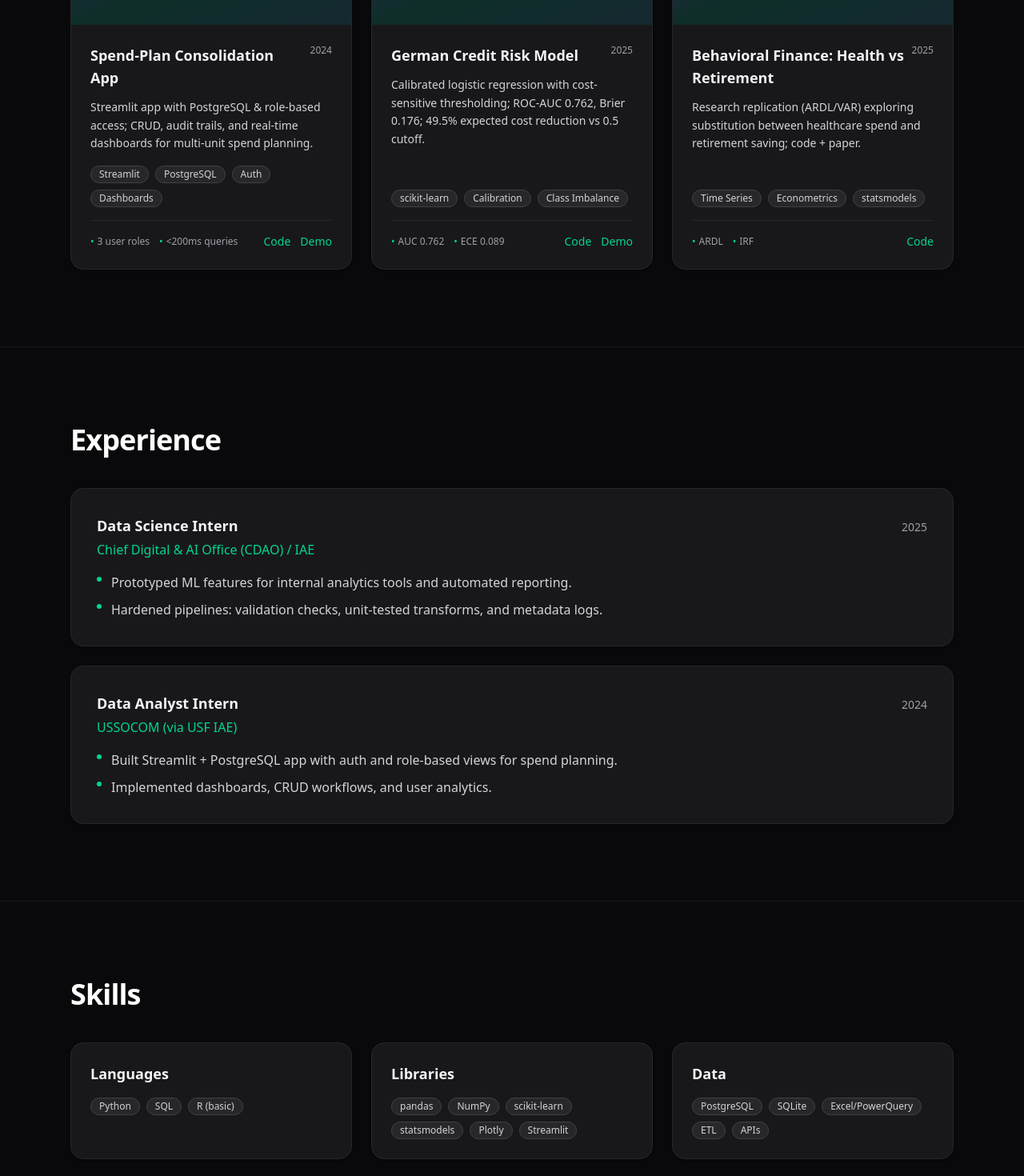
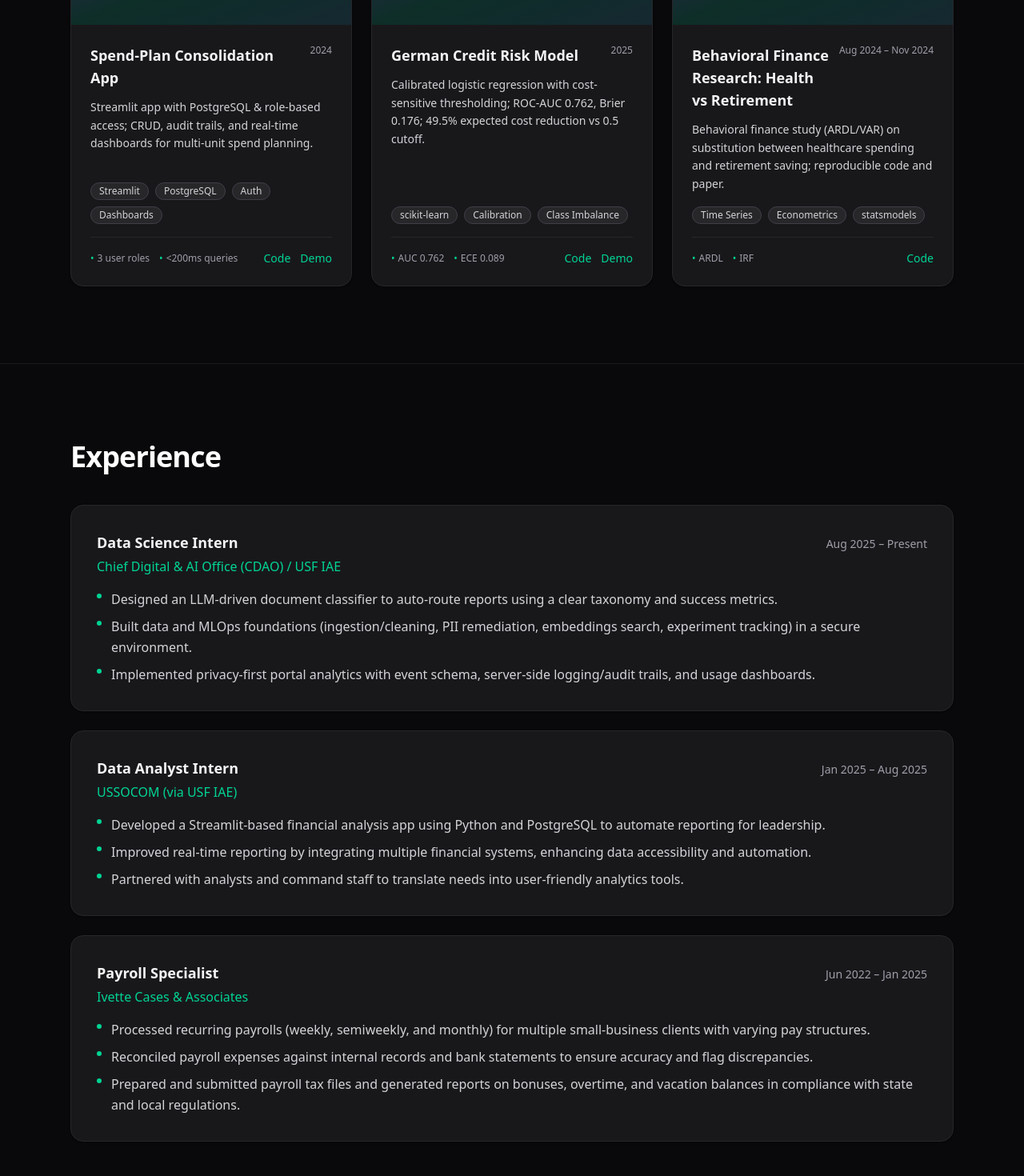
Before and after one commit to Je4n-A/Portfolio_Website, a React (Vite) app in the folder my-portfolio/: page / in a window 1280 px wide. Shown: the part 980-2450 px from the top of the page at 80% size. Built offline with nearby package versions, Linux system fonts and the light colour scheme.

Commit message:
"refinements"

```diff
--- a/my-portfolio/src/App.tsx
+++ b/my-portfolio/src/App.tsx
@@ -3,7 +3,7 @@ import { useEffect, useMemo, useState } from "react";
 
 const DATA = {
   name: "Jean Alvarez",
-  role: "Data Scientist & Analyst",
+  role: "Data Science & Analytics",
   tagline:
     "Data scientist blending finance and ML—turning messy data into decisions with Python, SQL, and reproducible pipelines.",
   location: "Tampa, FL",
@@ -12,8 +12,8 @@ const DATA = {
   links: {
     email: "mailto:jeanma6742@gmail.com?subject=Hi%20Jean%20—%20Portfolio%20Inquiry",
     github: "https://github.com/Je4n-A",
-    linkedin: "https://www.linkedin.com/in/jeanamlvarez034/",
-    kaggle: "https://www.kaggle.com/your-handle",
+    linkedin: "https://www.linkedin.com/in/jeanamalvarez034/",
+    // kaggle: "https://www.kaggle.com/your-handle",
     resume: "/resume/Jean_Alvarez_Resume.pdf",
   },
   skills: {
@@ -21,6 +21,7 @@ const DATA = {
       "Python",
       "SQL",
       "R (basic)",
+      "JavaScript",
     ],
     libraries: [
       "pandas",
@@ -31,7 +32,7 @@ const DATA = {
       "Streamlit",
     ],
     data: ["PostgreSQL", "SQLite", "Excel/PowerQuery", "ETL", "APIs"],
-    platforms: ["Git/GitHub", "Docker"],
+    platforms: ["Git/GitHub"],
     concepts: ["EDA", "ML Pipelines", "Feature Engineering", "A/B Testing", "Time Series"],
   },
   projects: [
@@ -54,10 +55,10 @@ const DATA = {
       metrics: ["AUC 0.762", "ECE 0.089", "t* = 0.21"],
     },
     {
-      title: "Behavioral Finance: Health vs Retirement",
-      period: "2025",
+      title: "Behavioral Finance Research: Health vs Retirement",
+      period: "Aug 2024 – Nov 2024",
       summary:
-        "Research replication (ARDL/VAR) exploring substitution between healthcare spend and retirement saving; code + paper.",
+        "Behavioral finance study (ARDL/VAR) on substitution between healthcare spending and retirement saving; reproducible code and paper.",
       tags: ["Time Series", "Econometrics", "statsmodels"],
       links: { repo: "https://github.com/your-username/behavioral-finance-paper" },
       metrics: ["ARDL", "IRF", "FEVD"],
@@ -65,37 +66,52 @@ const DATA = {
   ],
   experience: [
   {
-      org: "Chief Digital & AI Office (CDAO) / IAE",
+    org: "Chief Digital & AI Office (CDAO) / USF IAE",
     role: "Data Science Intern",
-      period: "2025",
+    period: "Aug 2025 – Present",
     bullets: [
-        "Prototyped ML features for internal analytics tools and automated reporting.",
-        "Hardened pipelines: validation checks, unit-tested transforms, and metadata logs.",
+      "Designed an LLM-driven document classifier to auto-route reports using a clear taxonomy and success metrics.",
+      "Built data and MLOps foundations (ingestion/cleaning, PII remediation, embeddings search, experiment tracking) in a secure environment.",
+      "Implemented privacy-first portal analytics with event schema, server-side logging/audit trails, and usage dashboards.",
     ],
   },
   {
     org: "USSOCOM (via USF IAE)",
     role: "Data Analyst Intern",
-      period: "2024",
+    period: "Jan 2025 – Aug 2025",
     bullets: [
-        "Built Streamlit + PostgreSQL app with auth and role-based views for spend planning.",
-        "Implemented dashboards, CRUD workflows, and user analytics.",
+      "Developed a Streamlit-based financial analysis app using Python and PostgreSQL to automate reporting for leadership.",
+      "Improved real-time reporting by integrating multiple financial systems, enhancing data accessibility and automation.",
+      "Partnered with analysts and command staff to translate needs into user-friendly analytics tools.",
+    ],
+  },
+  {
+    org: "Ivette Cases & Associates",
+    role: "Payroll Specialist",
+    period: "Jun 2022 – Jan 2025",
+    bullets: [
+      "Processed recurring payrolls (weekly, semiweekly, and monthly) for multiple small-business clients with varying pay structures.",
+      "Reconciled payroll expenses against internal records and bank statements to ensure accuracy and flag discrepancies.",
+      "Prepared and submitted payroll tax files and generated reports on bonuses, overtime, and vacation balances in compliance with state and local regulations.",
     ],
   },
 ],
   education: [
   {
     school: "University of South Florida",
-      program: "M.S. — Financial Analysis",
-      period: "Fall 2025 — Present",
+    program: "M.S. — Financial Analytics",
+    period: "Fall 2025 — Fall 2026 (in progress)",
   },
   {
     school: "University of South Florida",
     program: "B.S. — Business Analytics & Information Systems",
-      period: "Completed in 3 years",
+    period: "May 2025",
   },
 ],
-  certs: ["Google Data Analytics Certificate"],
+  certs: [
+    "USF Data Analytics Program (Excel & Tableau)",
+    "Google Data Analytics Certificate"
+  ],
 };
 
 function useDarkMode() {
@@ -475,7 +491,7 @@ function Contact({ links }: { links: typeof DATA.links }) {
     { label: "Email", href: links.email, icon: "✉" },
     { label: "GitHub", href: links.github, icon: "⚡" },
     { label: "LinkedIn", href: links.linkedin, icon: "💼" },
-    { label: "Kaggle", href: links.kaggle, icon: "📊" },
+    // { label: "Kaggle", href: links.kaggle, icon: "📊" },
   ];
   return (
     <div className="rounded-2xl border border-zinc-200 bg-gradient-to-br from-white to-zinc-50 p-8 shadow-sm dark:border-zinc-800 dark:from-zinc-900 dark:to-zinc-900/50 sm:p-10">
```
Lines whose indentation alone changed are shown as unchanged.
